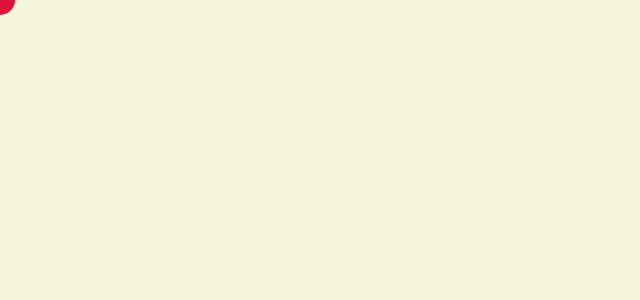
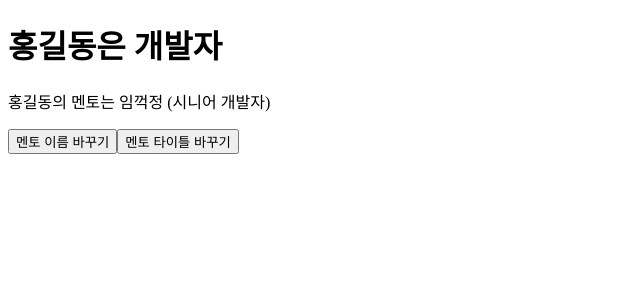
Before and after one commit to smark1024/react-basic, a React (Vite) app: page / in a window 1280 px wide. Shown: the top 300 px of the page, without its empty margins (0-640 px from the left). Built offline with nearby package versions, Linux system fonts and the light colour scheme.

Commit message:
중첩 객세 상태 관리

```diff
--- /dev/null
+++ b/src/AppMentor.jsx
@@ -0,0 +1,40 @@
+import React, { useState } from "react";
+
+export default function AppMentor() {
+    const [person, setPerson] = useState({
+        name: "홍길동",
+        title: "개발자",
+        mentor: {
+            name: "임꺽정",
+            title: "시니어 개발자",
+        },
+    });
+
+    return (
+        <div>
+            <h1>
+                {person.name}은 {person.title}
+            </h1>
+            <p>
+                {person.name}의 멘토는 {person.mentor.name} ({person.mentor.title})
+            </p>
+
+            <button
+                onClick={() => {
+                    const name = prompt(`what is your mentor's name?`);
+                    setPerson({ ...person, mentor: { ...person.mentor, name: name } });
+                }}
+            >
+                멘토 이름 바꾸기
+            </button>
+            <button
+                onClick={() => {
+                    const title = prompt(`what is your mentor's title?`);
+                    setPerson({ ...person, mentor: { ...person.mentor, title: title } });
+                }}
+            >
+                멘토 타이틀 바꾸기
+            </button>
+        </div>
+    );
+}
--- a/src/main.jsx
+++ b/src/main.jsx
@@ -1,9 +1,9 @@
 import { StrictMode } from "react";
 import { createRoot } from "react-dom/client";
-import AppXY from "./AppXY.jsx";
+import AppMentor from "./AppMentor.jsx";
 
 createRoot(document.getElementById("root")).render(
     <StrictMode>
-        <AppXY />
+        <AppMentor />
     </StrictMode>
 );
```
